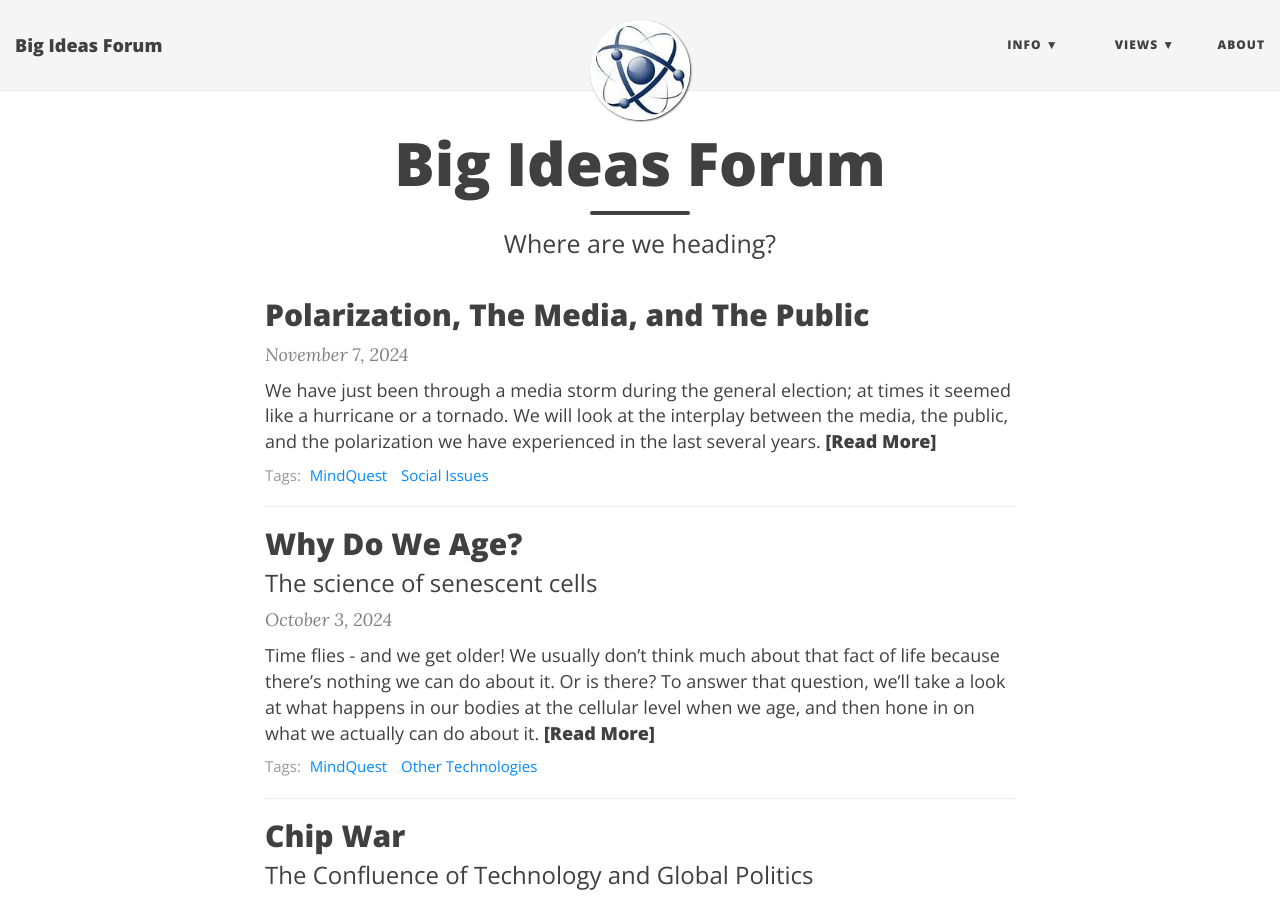
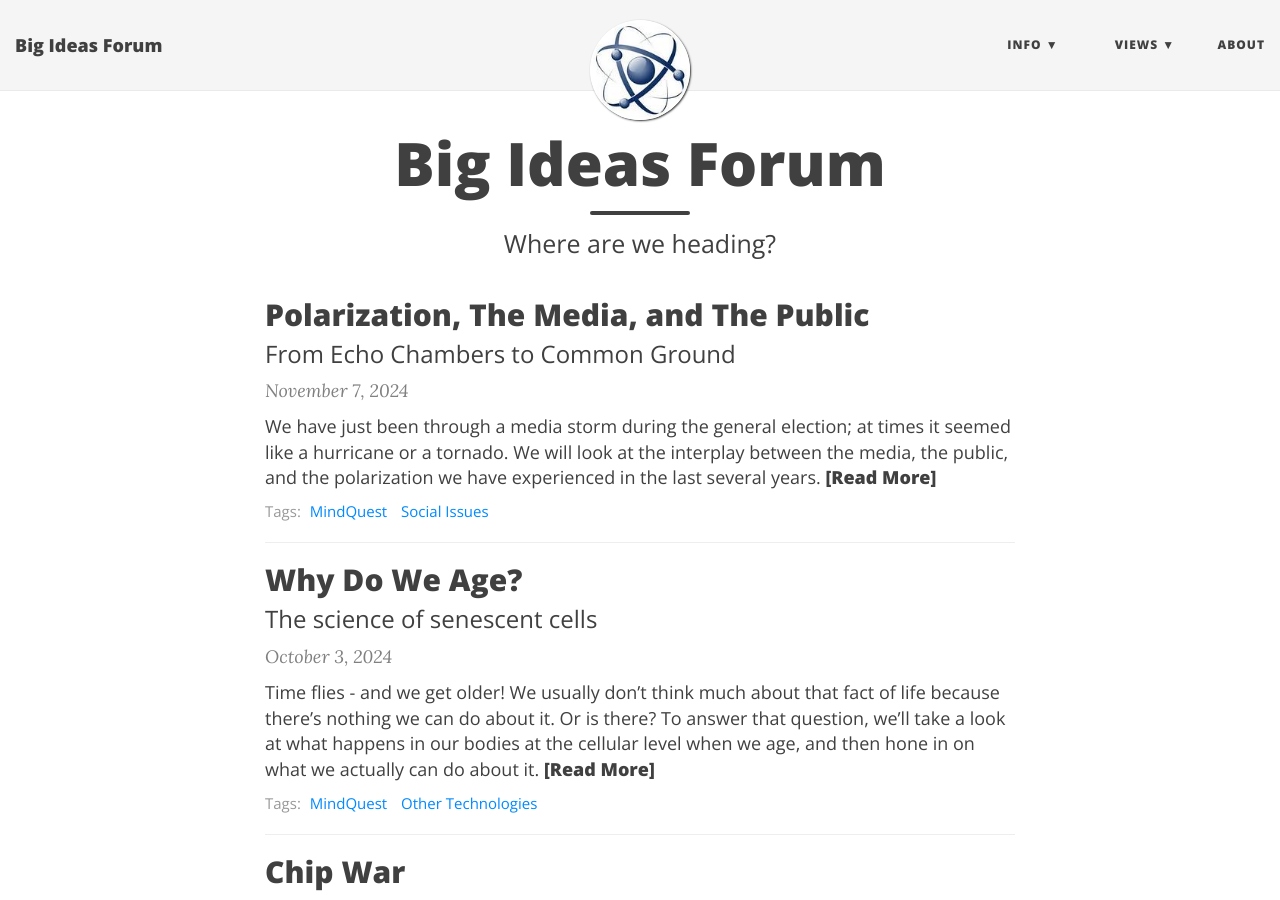
Before and after one commit to BigIdeasForum/bigideasforum.github.io, a Jekyll site: the page built from index.html, in a window 1280 px wide and 900 px high. Built offline with Jekyll 4.4.1, drawn with Linux system fonts in a browser that asks for light colours; nearby versions of some CDN libraries; the list of posts is cut into pages by our own code.

Commit message:
add sub-title

```diff
--- a/_posts/2024/2024-11-07-polarization.md
+++ b/_posts/2024/2024-11-07-polarization.md
@@ -1,6 +1,6 @@
 ---
 title: Polarization, The Media, and The Public
-subtitle:
+subtitle: From Echo Chambers to Common Ground
 layout: page
 categories: Torben
 date:   2024-11-07 16:30:00
```
